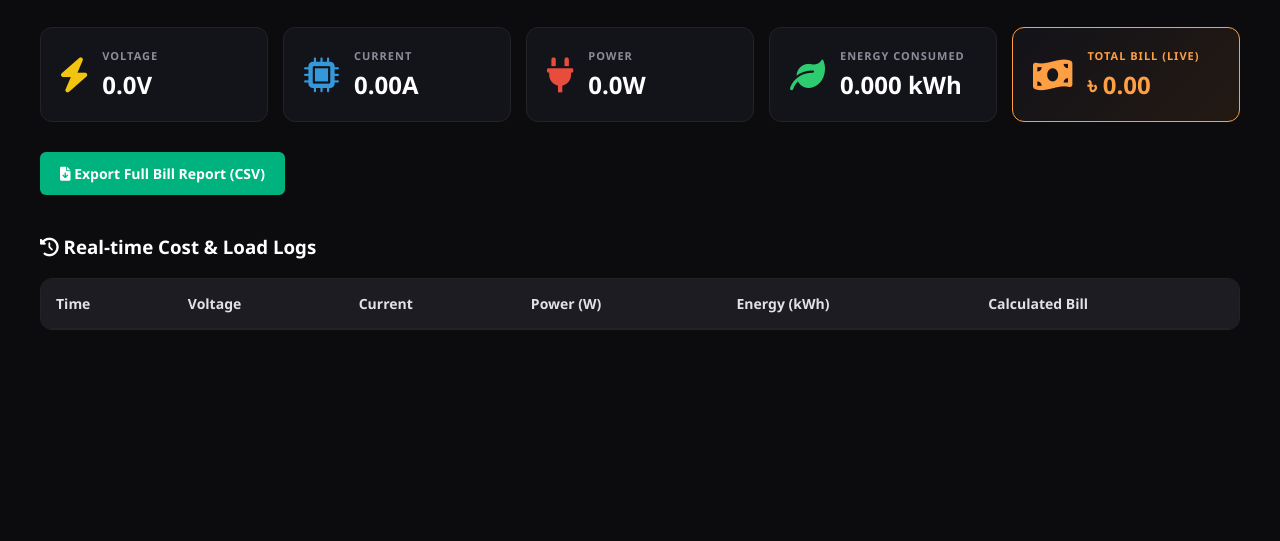
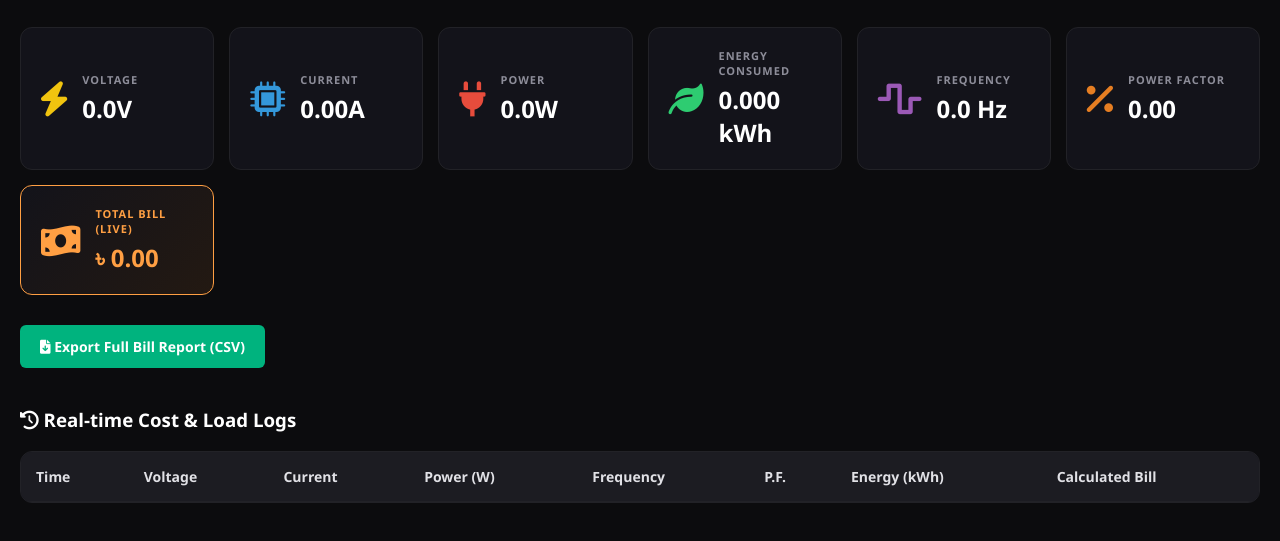
Before and after one commit to Titan-BD/Hall-Management, a website: page public/index.html in a window 1280 px wide. Shown: the part 87-628 px from the top of the page. Drawn offline with nearby package versions, Linux system fonts and the light colour scheme; no server answers.

Commit message:
Update index.html to add frequency and power factor cards

```diff
--- a/public/index.html
+++ b/public/index.html
@@ -1,7 +1,6 @@
 <!DOCTYPE HTML>
 <html>
 <head>
-  <!-- ব্রাউজার ট্যাবের নাম পরিবর্তন -->
   <title>Hall Management by IRZA Labs</title>
   <meta name="viewport" content="width=device-width, initial-scale=1">
   <link rel="stylesheet" href="https://cdnjs.cloudflare.com/ajax/libs/font-awesome/6.0.0/css/all.min.css">
@@ -10,10 +9,10 @@
   <style>
     :root { --bg-color: #0c0c0e; --card-bg: #13131a; --text-color: #ffffff; --border-color: #222227; --accent-color: #00b37e; --bill-color: #ff9f43; }
     body { font-family: 'Segoe UI', sans-serif; background-color: var(--bg-color); color: var(--text-color); padding: 20px; margin: 0; }
-    .container { max-width: 1200px; margin: 0 auto; }
+    .container { max-width: 1300px; margin: 0 auto; }
     .header { text-align: center; margin-bottom: 30px; }
 
-    .grid { display: grid; grid-template-columns: repeat(auto-fit, minmax(200px, 1fr)); gap: 15px; margin-bottom: 30px; }
+    .grid { display: grid; grid-template-columns: repeat(auto-fit, minmax(180px, 1fr)); gap: 15px; margin-bottom: 30px; }
     .card { background: var(--card-bg); border-radius: 12px; padding: 20px; border: 1px solid var(--border-color); display: flex; align-items: center; }
     .card.bill-card { border-color: var(--bill-color); background: linear-gradient(135deg, #13131a 0%, #231912 100%); }
     .icon { font-size: 35px; margin-right: 15px; }
@@ -33,7 +32,6 @@
 <body>
   <div class="container">
     <div class="header">
-      <!-- ড্যাশবোর্ডের মূল নাম পরিবর্তন -->
       <h1><i class="fas fa-charging-station" style="color: var(--accent-color);"></i> Hall Management by IRZA Labs</h1>
     </div>
 
@@ -43,6 +41,11 @@
       <div class="card"><i class="fas fa-microchip icon" style="color:#3498db;"></i><div><div class="label">Current</div><div class="value" id="current">0.00A</div></div></div>
       <div class="card"><i class="fas fa-plug icon" style="color:#e74c3c;"></i><div><div class="label">Power</div><div class="value" id="power">0.0W</div></div></div>
       <div class="card"><i class="fas fa-leaf icon" style="color:#2ecc71;"></i><div><div class="label">Energy Consumed</div><div class="value" id="energy">0.000 kWh</div></div></div>
+      <!-- নতুন ফ্রিকোয়েন্সি কার্ড -->
+      <div class="card"><i class="fas fa-wave-square icon" style="color:#9b59b6;"></i><div><div class="label">Frequency</div><div class="value" id="frequency">0.0 Hz</div></div></div>
+      <!-- নতুন পাওয়ার ফ্যাক্টর কার্ড -->
+      <div class="card"><i class="fas fa-percent icon" style="color:#e67e22;"></i><div><div class="label">Power Factor</div><div class="value" id="pf">0.00</div></div></div>
+      <!-- লাইভ বিল কার্ড -->
       <div class="card bill-card"><i class="fas fa-money-bill-wave icon" style="color:var(--bill-color);"></i><div><div class="label" style="color:var(--bill-color);">Total Bill (Live)</div><div class="value" id="bill" style="color:var(--bill-color);">৳ 0.00</div></div></div>
     </div>
 
@@ -59,6 +62,8 @@
             <th>Voltage</th>
             <th>Current</th>
             <th>Power (W)</th>
+            <th>Frequency</th>
+            <th>P.F.</th>
             <th>Energy (kWh)</th>
             <th>Calculated Bill</th>
           </tr>
@@ -91,6 +96,8 @@
         document.getElementById('current').innerText = data.current + 'A';
         document.getElementById('power').innerText = data.power + 'W';
         document.getElementById('energy').innerText = energyVal.toFixed(3) + ' kWh';
+        document.getElementById('frequency').innerText = (data.frequency || 0) + ' Hz';
+        document.getElementById('pf').innerText = data.pf || '0.00';
         document.getElementById('bill').innerText = '৳ ' + totalBill;
 
         data.calculatedBill = totalBill;
@@ -107,6 +114,8 @@
             <td>${item.voltage}V</td>
             <td>${item.current}A</td>
             <td>${item.power}W</td>
+            <td>${item.frequency || 0} Hz</td>
+            <td>${item.pf || 0}</td>
             <td>${energyVal.toFixed(3)} kWh</td>
             <td class="text-bill">৳ ${billVal}</td>
         </tr>`;
```
